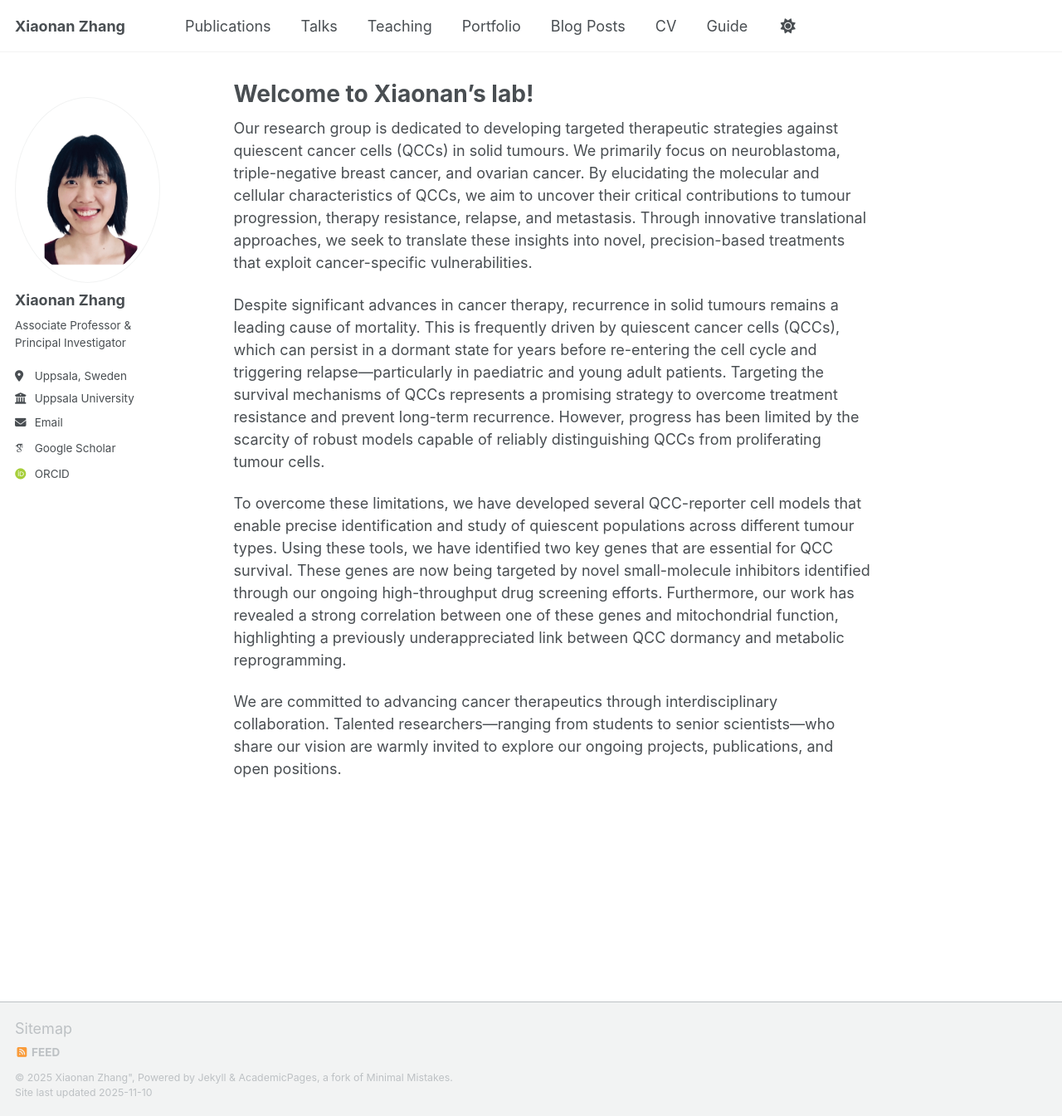
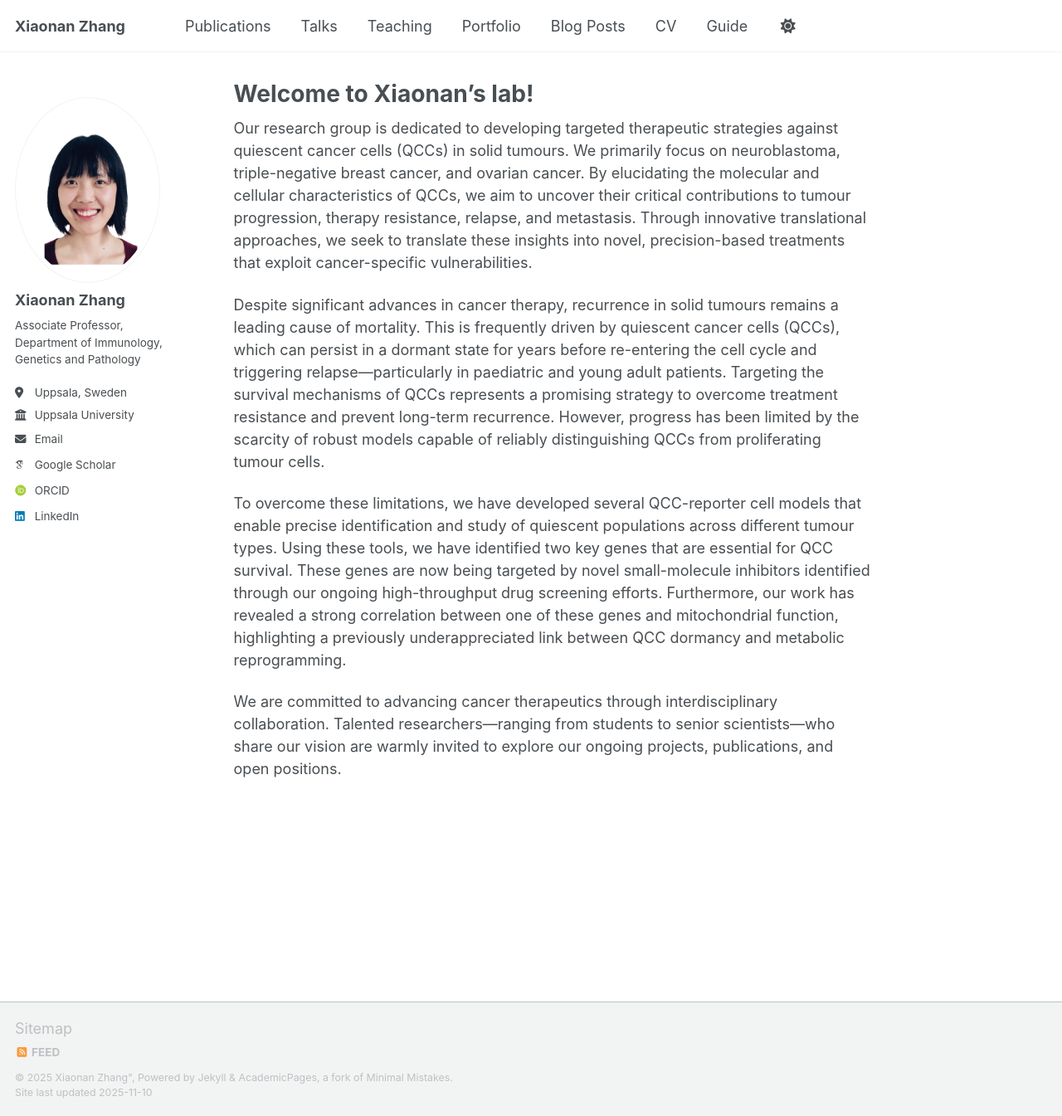
Before and after one commit to Xiaonanzhanglab/XLab, a Jekyll site: the page built from _pages/about.md, in a window 1280 px wide and 1345 px high. Shown: the whole window at 83% size. Built offline with Jekyll 4.4.1, drawn with Linux system fonts in a browser that asks for light colours; some web fonts are replaced; a script that is not in the unit is left out.

Commit message:
Update _config.yml

```diff
--- a/_config.yml
+++ b/_config.yml
@@ -26,7 +26,7 @@ author:
   avatar           : "Xiaonan-Zhang-2.png"
   name             : "Xiaonan Zhang"
   pronouns         : # example: "she/her"
-  bio              : "Associate Professor & Principal Investigator"
+  bio              : "Associate Professor, Department of Immunology, Genetics and Pathology"
   location         : "Uppsala, Sweden"
   employer         : "Uppsala University"
   uri              : # URL
@@ -63,7 +63,7 @@ author:
   keybase          : # Username
   instagram        : # Username
   lastfm           : # Username
-  linkedin         : # Username
+  linkedin         : "https://www.linkedin.com/in/xiaonan-zhang-1a2806122/?originalSubdomain=se"
   mastodon         : # URL
   medium           : # URL
   pinterest        : # Username
```
